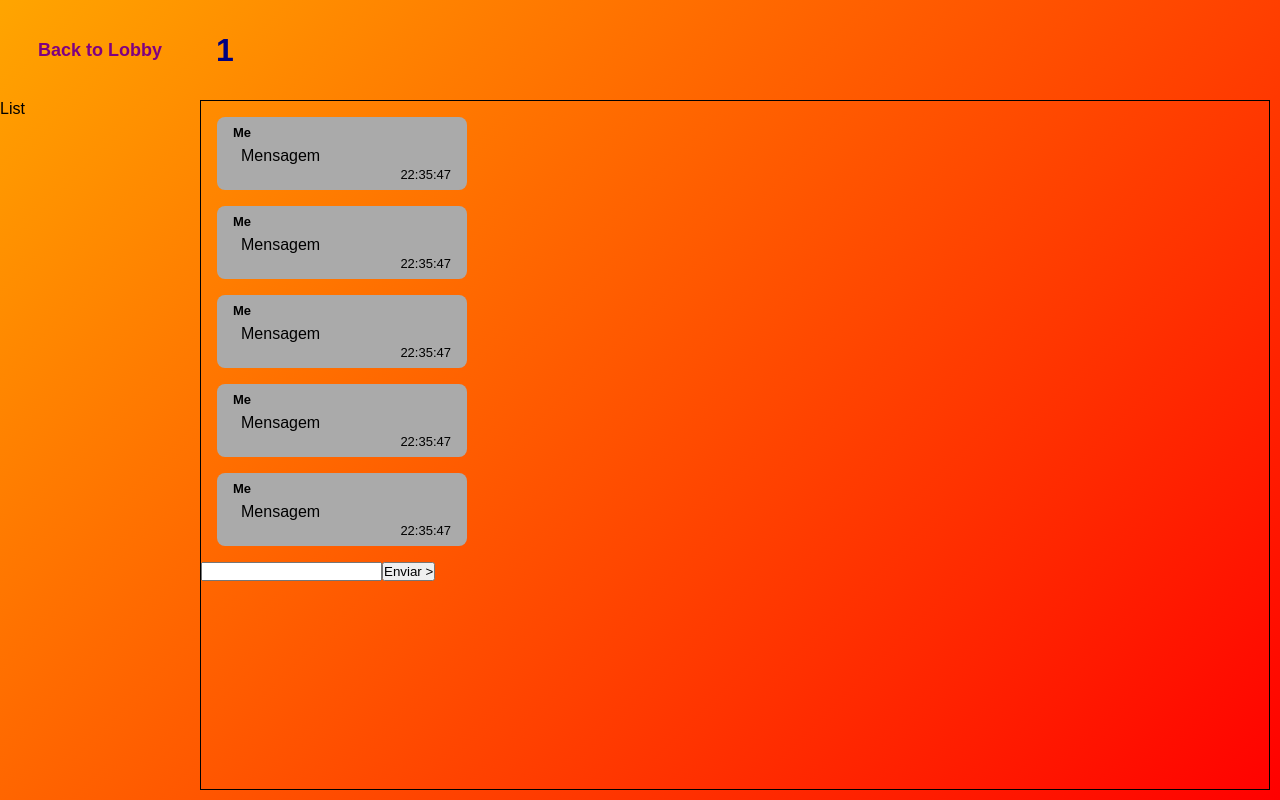
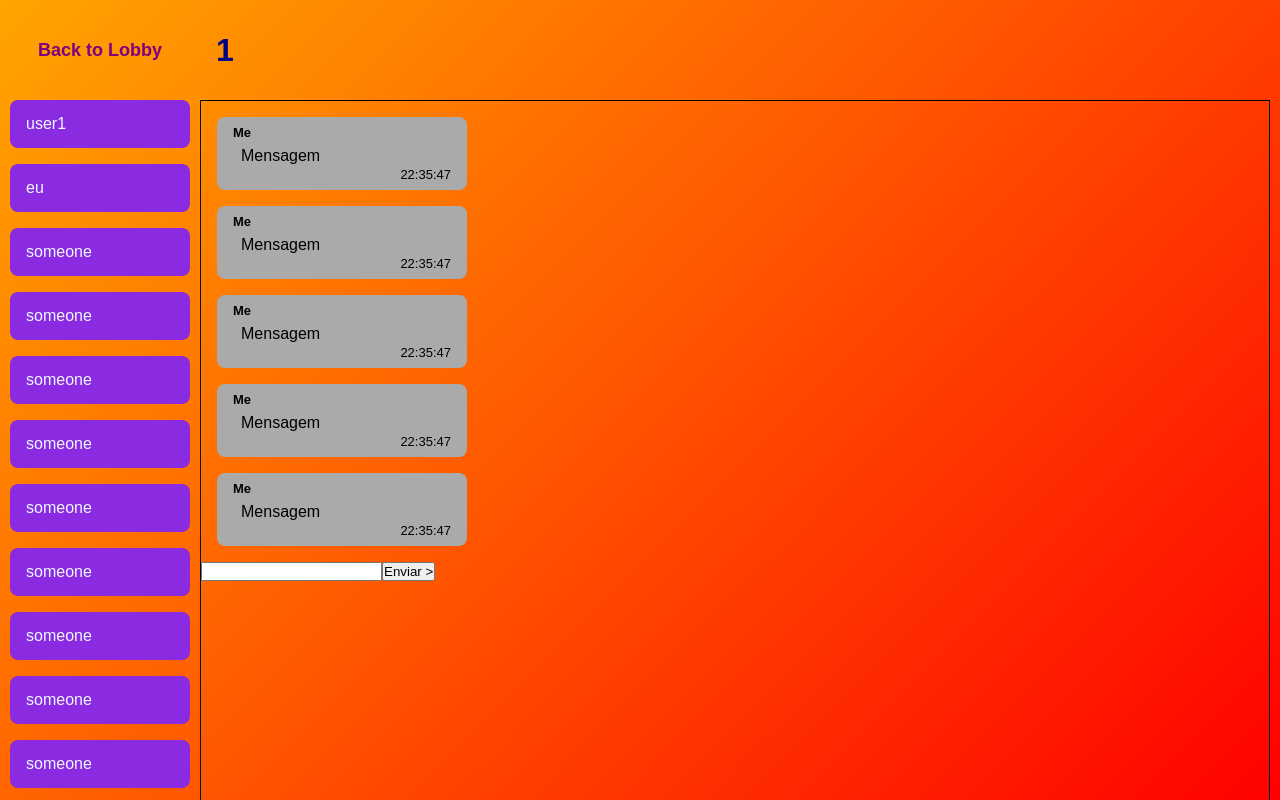
Before and after one commit to daviprios/chat-app, a React app: page /1 in a window 1280 px wide. Built offline with nearby package versions, Linux system fonts and the light colour scheme; the HTML template or start-up script is replaced by a standard one.

Commit message:
add list

```diff
--- a/src/views/Room/Header/index.module.css
+++ b/src/views/Room/Header/index.module.css
@@ -1,4 +1,6 @@
 .header {
+	grid-area: header;
+
 	display: flex;
 	justify-content: flex-start;
 	align-items: center;
--- /dev/null
+++ b/src/views/Room/List/Person/index.module.css
@@ -0,0 +1,17 @@
+.person {
+	display: flex;
+	justify-content: flex-start;
+	align-items: center;
+
+	height: 3em;
+	width: 90%;
+
+	margin-bottom: 1rem;
+	padding-left: 1rem;
+
+	color: aliceblue;
+	background-color: blueviolet;
+
+	border: none;
+	border-radius: 0.5rem;
+}
--- /dev/null
+++ b/src/views/Room/List/Person/index.tsx
@@ -0,0 +1,7 @@
+import styles from './index.module.css'
+
+const Person = (props: { children: string }) => {
+	return <div className={styles.person}>{props.children}</div>
+}
+
+export default Person
--- /dev/null
+++ b/src/views/Room/List/index.module.css
@@ -0,0 +1,9 @@
+.list {
+	grid-area: list;
+}
+
+.list ul {
+	display: flex;
+	align-items: center;
+	flex-direction: column;
+}
--- a/src/views/Room/List/index.tsx
+++ b/src/views/Room/List/index.tsx
@@ -1,5 +1,65 @@
+import { useState } from 'react'
+import styles from './index.module.css'
+
+import Person from './Person'
+
 const List = () => {
-	return <div>List</div>
+	const [people, setPeople] = useState<string[]>([
+		'user1',
+		'eu',
+		'someone',
+		'someone',
+		'someone',
+		'someone',
+		'someone',
+		'someone',
+		'someone',
+		'someone',
+		'someone',
+		'someone',
+		'someone',
+		'someone',
+		'someone',
+		'someone',
+		'someone',
+		'someone',
+		'someone',
+		'someone',
+		'someone',
+		'someone',
+		'someone',
+		'someone',
+		'someone',
+		'someone',
+		'someone',
+		'someone',
+		'someone',
+		'someone',
+		'someone',
+		'someone',
+		'someone',
+		'someone',
+		'someone',
+		'someone',
+		'someone',
+		'someone',
+		'someone',
+		'someone',
+		'someone',
+		'someone',
+		'someone',
+		'someone',
+	])
+
+	return (
+		<aside className={styles.list}>
+			<ul>
+				{people.map((person) => {
+					return <Person>{person}</Person>
+				})}
+			</ul>
+		</aside>
+	)
 }
 
 export default List
--- a/src/views/Room/Logo/index.module.css
+++ b/src/views/Room/Logo/index.module.css
@@ -1,4 +1,6 @@
 .logo {
+	grid-area: logo;
+
 	display: flex;
 	justify-content: center;
 	align-items: center;
```
